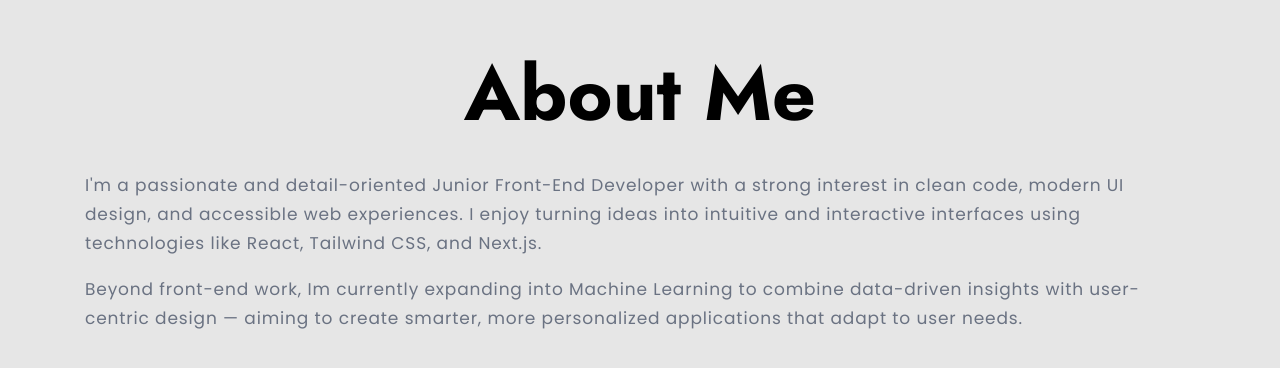
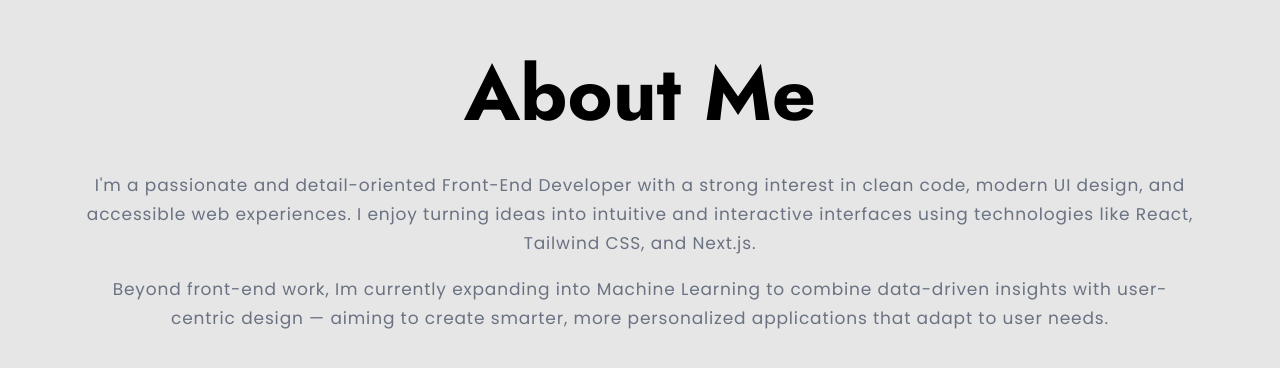
Before and after one commit to kevinalvarel/new-portofolio, a Next.js app: page / in a window 1280 px wide. Shown: the part 1016-1384 px from the top of the page. Built offline with nearby package versions, Linux system fonts and the light colour scheme.

Commit message:
big update

```diff
--- /dev/null
+++ b/app/(root)/layout.jsx
@@ -0,0 +1,29 @@
+import { Poppins, Jost } from "next/font/google";
+import "../globals.css";
+
+const poppins = Poppins({
+  variable: "--font-poppins",
+  subsets: ["latin"],
+  weight: "500",
+});
+
+const jost = Jost({
+  variable: "--font-jost",
+  subsets: ["latin"],
+  weight: "500",
+});
+
+export const metadata = {
+  title: "Kevin Alvarel | Portofolio",
+  description: "Portofolio Muhammad Kevin Alvarel",
+};
+
+export default function RootLayout({ children }) {
+  return (
+    <html lang="en">
+      <body className={`${poppins.variable} ${jost.variable} antialiased`}>
+        {children}
+      </body>
+    </html>
+  );
+}
--- a/app/page.jsx
+++ b/app/(root)/page.jsx
@@ -1,11 +1,13 @@
 import About from "@/components/ui/About";
 import Hero from "@/components/ui/Hero";
+import Project from "@/components/ui/Project";
 
 const Homepage = () => {
   return (
     <>
       <Hero />
       <About />
+      <Project />
     </>
   );
 };
--- a/app/globals.css
+++ b/app/globals.css
@@ -46,6 +46,6 @@ p {
 }
 
 ::selection {
-  background-color: var(--color-neutral-300);
-  color: black;
+  background-color: var(--color-neutral-600);
+  color: var(--color-neutral-200);
 }
--- a/components/ui/About.jsx
+++ b/components/ui/About.jsx
@@ -26,26 +26,25 @@ const About = () => {
             About Me
           </motion.h2>
           <motion.p
-            className="title text-md  2xl:text-xl mt-4 tracking-wider text-gray-500 leading-[1.7rem]"
-            initial={{ y: 100, opacity: 0 }}
-            whileInView={{ y: 0, opacity: 1 }}
+            className="title text-center text-md  2xl:text-xl mt-4 tracking-wider text-gray-500 leading-[1.7rem]"
+            initial={{ x: -100, opacity: 0 }}
+            whileInView={{ x: 0, opacity: 1 }}
             transition={{
               delay: 0.4,
               type: "spring",
             }}
           >
-            I'm a passionate and detail-oriented Junior Front-End Developer with
-            a strong interest in clean code, modern UI design, and accessible
-            web experiences. I enjoy turning ideas into intuitive and
-            interactive interfaces using technologies like React, Tailwind CSS,
-            and Next.js.
+            I'm a passionate and detail-oriented Front-End Developer with a
+            strong interest in clean code, modern UI design, and accessible web
+            experiences. I enjoy turning ideas into intuitive and interactive
+            interfaces using technologies like React, Tailwind CSS, and Next.js.
           </motion.p>
           <motion.p
-            className="title text-md  2xl:text-xl mt-4 tracking-wider text-gray-500 leading-[1.7rem]"
-            initial={{ y: 100, opacity: 0 }}
-            whileInView={{ y: 0, opacity: 1 }}
+            className="title text-center text-md  2xl:text-xl mt-4 tracking-wider text-gray-500 leading-[1.7rem]"
+            initial={{ x: 100, opacity: 0 }}
+            whileInView={{ x: 0, opacity: 1 }}
             transition={{
-              delay: 0.6,
+              delay: 0.5,
               type: "spring",
             }}
           >
--- a/components/ui/Hero.jsx
+++ b/components/ui/Hero.jsx
@@ -20,7 +20,7 @@ const Hero = () => {
             }}
           >
             <div className="block md:hidden col-span-1 mx-auto my-10">
-              <div className="bg-slate-500 rounded-full h-60 w-60 grayscale hover:grayscale-0 transition-all ease duration-300">
+              <div className="bg-slate-500 rounded-full h-60 w-60 transition-all  grayscale blur-xs hover:blur-none hover:grayscale-0 duration-300 ease">
                 <Image
                   src={Me}
                   width={500}
@@ -99,8 +99,8 @@ const Hero = () => {
             }}
           >
             <motion.div
-              className="rounded-full h-auto w-auto lg:px-12 grayscale hover:grayscale-0 "
-              whileHover={{ scale: 1.1, transition: { duration: 0.3 } }}
+              className="rounded-full h-auto w-auto lg:px-12 grayscale blur-xs hover:blur-none hover:grayscale-0 duration-100"
+              whileHover={{ scale: 1.05, transition: { duration: 0.3 } }}
             >
               <Image
                 src={Me}
--- /dev/null
+++ b/components/ui/Project.jsx
@@ -0,0 +1,83 @@
+"use client";
+import React from "react";
+import Me from "@/public/images/ver.jpg";
+import { motion } from "motion/react";
+import Image from "next/image";
+import Button from "@/components/Button";
+import Link from "next/link";
+
+const Project = () => {
+  return (
+    <div className="section">
+      <div className="relative md:h-screen w-screen gap-4 p-10 flex justify-center items-center flex-col overflow-hidden">
+        <div className="z-0 mb-48 md:mb-0  md:absolute top-1/4  md:right-[10%] md:-translate-y-16 ">
+          <motion.div
+            className="bg-slate-300 rounded-sm h-[400px] md:h-[600px] w-[80vw] md:w-[30vw] grayscale hover:grayscale-0 "
+            initial={{
+              x: 300,
+              opacity: 0,
+              z: -100,
+            }}
+            whileInView={{
+              x: 0,
+              opacity: 1,
+              z: 0,
+            }}
+            transition={{
+              delay: 0.5,
+              type: "spring",
+              stiffness: 100,
+              damping: 20,
+            }}
+          >
+            <Image
+              src={Me}
+              layout="fill"
+              className="object-cover"
+              alt="Alvalens Setup"
+              placeholder="blur"
+            />
+          </motion.div>
+        </div>
+        <div className="z-10 w-full absolute md:w-auto  md:left-[10%] top-[60%] md:top-1/3 col-span-2 flex flex-col justify-center items-start md:items-start text-start px-10 py-5">
+          <motion.h1
+            className="bg-white lg:bg-transparent bg-opacity-50 px-3 md-px-0 text-black text-5xl md:text-8xl font-bold"
+            initial={{ x: -100, opacity: 0 }}
+            whileInView={{ x: 0, opacity: 1 }}
+            transition={{
+              delay: 0.1,
+              type: "spring",
+            }}
+          >
+            My Projects
+          </motion.h1>
+          <motion.p
+            className="title  text-xl mt-4 tracking-wider text-gray-500 leading-[1.7rem] mb-5"
+            initial={{ x: -100, opacity: 0 }}
+            whileInView={{ x: 0, opacity: 1 }}
+            transition={{
+              delay: 0.2,
+              type: "spring",
+            }}
+          >
+            This is some of my projects that I have done{" "}
+          </motion.p>
+          <motion.div
+            initial={{ y: 40, opacity: 0 }}
+            whileInView={{ y: 0, opacity: 1 }}
+            transition={{
+              delay: 0.3,
+              type: "spring",
+            }}
+          >
+            <Button variation="primary">
+              <Link href="/projects">Learn more</Link>
+            </Button>
+          </motion.div>
+        </div>
+      </div>
+    </div>
+  );
+};
+
+export default Project;
```
